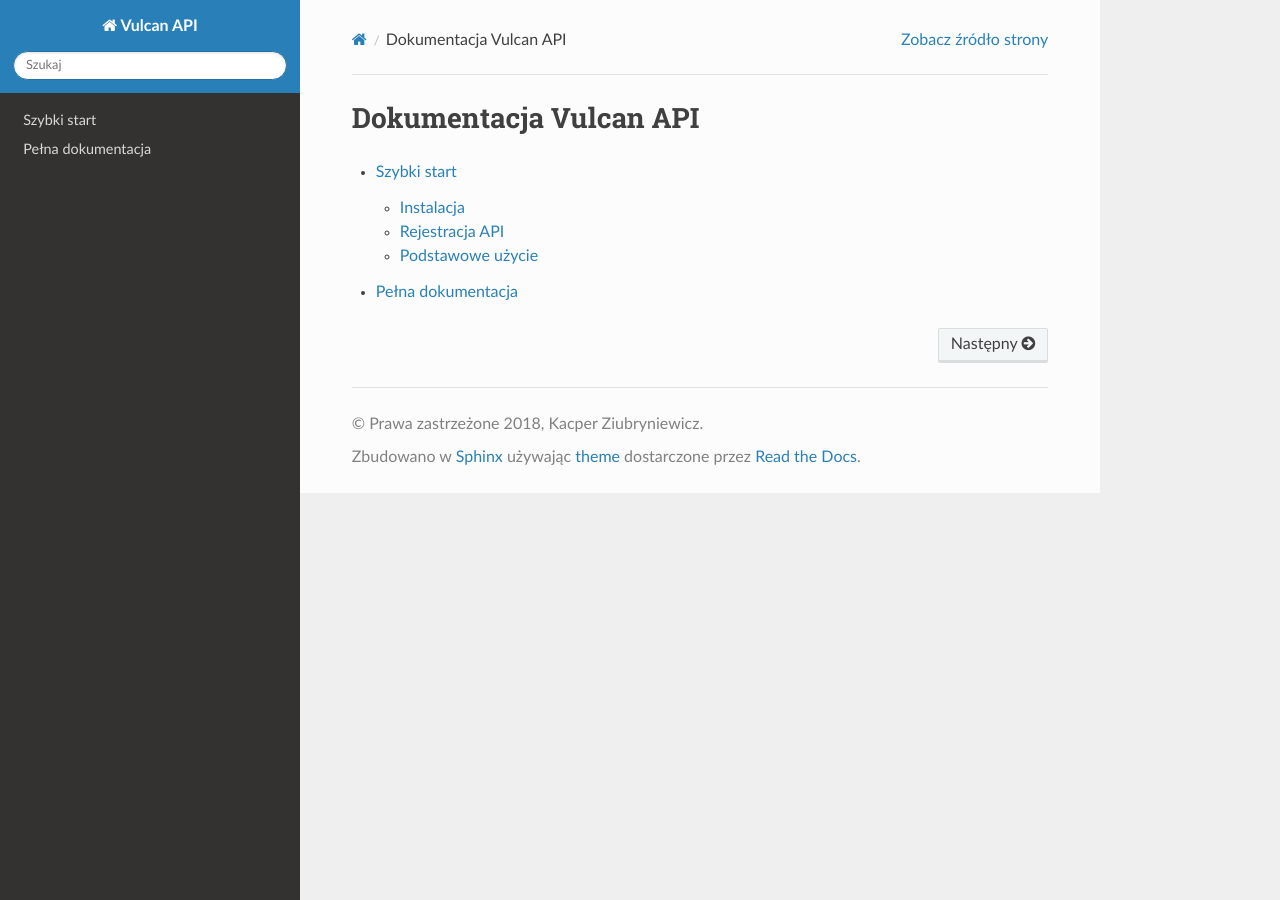
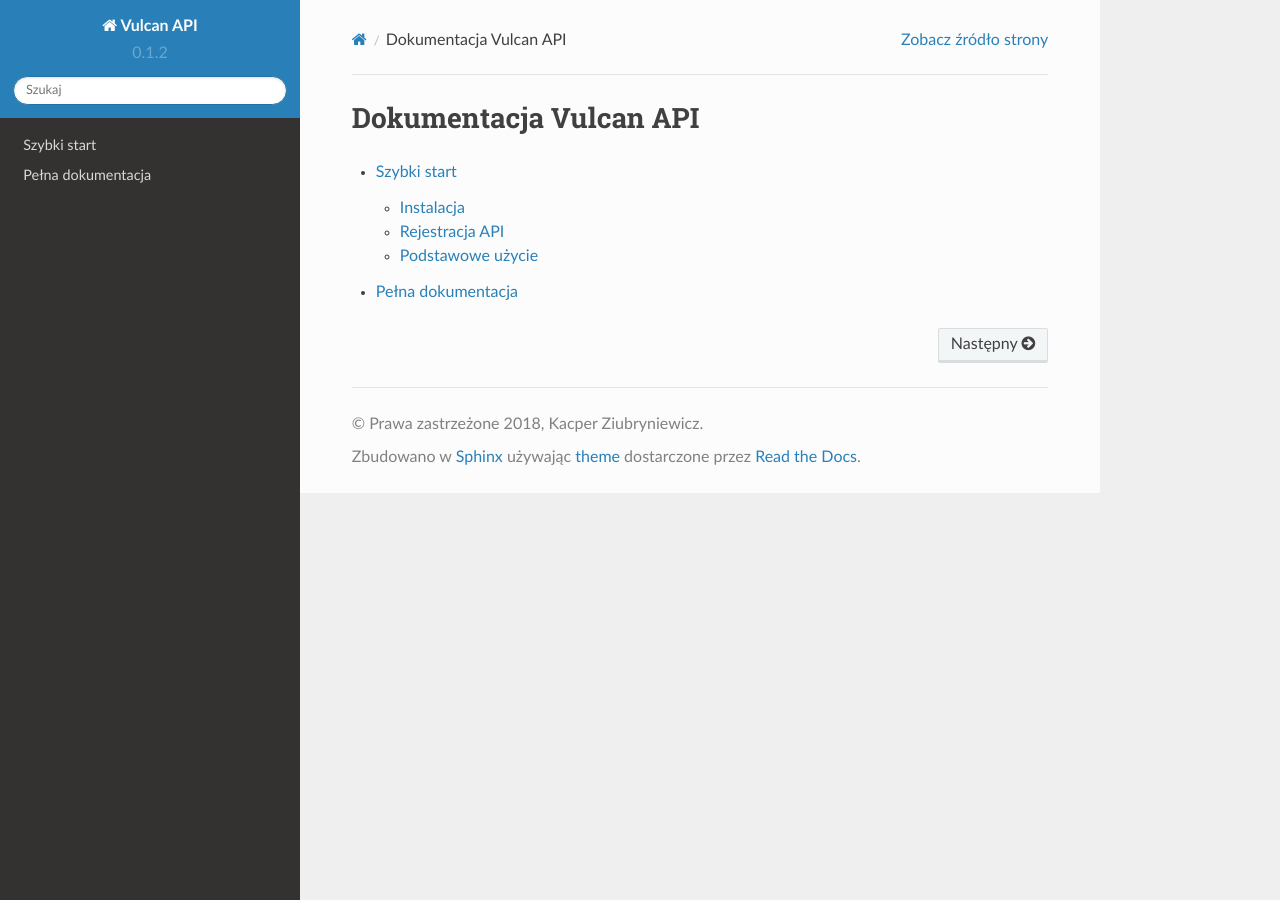
Before and after one commit to kapi2289/vulcan-api, a Sphinx documentation site: the page built from docs/source/index.rst, in a window 1280 px wide. Built offline with Sphinx 7.4.7 and the Read the Docs theme 2.0.0, drawn with Linux system fonts in a browser that asks for light colours; the version number is read from the project's files by our own code.

Commit message:
Nowa wersja

```diff
--- a/README.rst
+++ b/README.rst
@@ -7,7 +7,7 @@
 
 .. image:: https://img.shields.io/pypi/v/vulcan-api.svg
     :target: https://pypi.org/project/vulcan-api/
-    :alt: v0.1.1
+    :alt: v0.1.2
 
 .. image:: https://img.shields.io/pypi/pyversions/vulcan-api.svg
     :target: https://pypi.org/project/vulcan-api/
--- a/docs/source/conf.py
+++ b/docs/source/conf.py
@@ -26,7 +26,8 @@
 # The short X.Y version
 version = ''
 # The full version, including alpha/beta/rc tags
-release = '0.1.1'
+import vulcan
+release = vulcan.__version__
 
 
 # -- General configuration ---------------------------------------------------
--- a/vulcan/__init__.py
+++ b/vulcan/__init__.py
@@ -5,7 +5,7 @@
 from .vulcan import *
 
 __title__ = 'vulcan'
-__version__ = '0.1.1'
+__version__ = '0.1.2'
 __description__ = 'API for Vulcan e-journal'
 __doc__ = __description__
 
```
